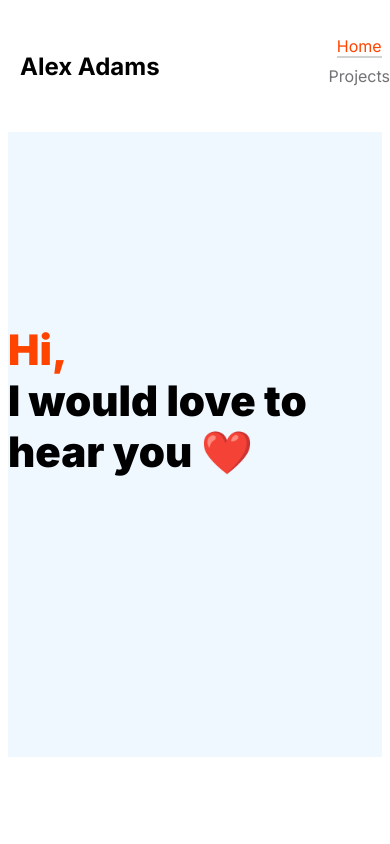
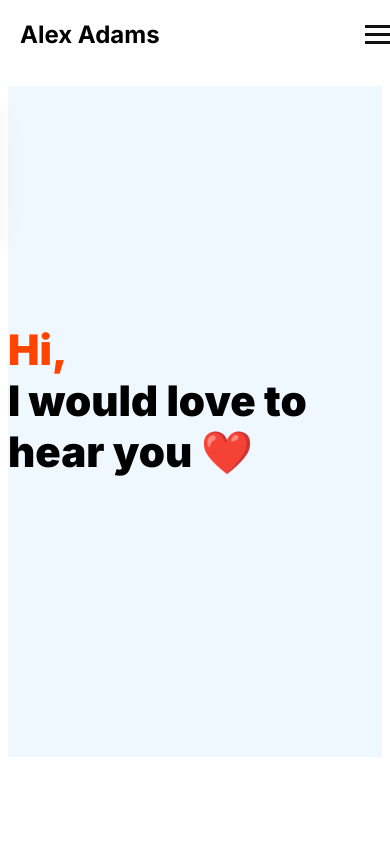
Before and after one commit to Elysian4/alex-portfolio, a plain HTML site: page contact.html in a window 390 px wide. Shown: the top 844 px of the page. Drawn offline with Linux system fonts and the light colour scheme.

Commit message:
made navbar responive

```diff
--- a/contact.html
+++ b/contact.html
@@ -41,6 +41,11 @@
                         <a class="nav-link" href="projects.html">Projects</a>
                       </li>
                     </ul>
+                    <div class="hamburger">
+                        <span class="bar"></span>
+                        <span class="bar"></span>
+                        <span class="bar"></span>
+                    </div>
                   </div>
                 </div>
               </nav>
@@ -119,6 +124,7 @@
                             <li class="footer-item"><a href="contact.html" class="footer-menu-link">Contact</a></li>
                         </ul>
 
+
                     </div>
 
                     <div class="links">
@@ -156,5 +162,6 @@
 
         <!-- JAVASCRIPT FILES -->
         <script src="js/custom.js"></script>
+        <script src="js/ham.js"></script>
     </body>
 </html>
--- a/css/styles.css
+++ b/css/styles.css
@@ -837,3 +837,64 @@ section {
   opacity: 90%;
   transform: scale(1.08);
 }
+
+/* ham style */
+.hamburger {
+  display: none;
+}
+
+.bar {
+  display: block;
+  width: 25px;
+  height: 3px;
+  margin: 5px auto;
+  -webkit-transition: all 0.3s ease-in-out;
+  transition: all 0.3s ease-in-out;
+  background-color: #101010;
+}
+
+
+
+/* media query for ham */
+
+@media only screen and (max-width: 768px) {
+  .navbar-nav{
+      position: fixed;
+      left: -100%;
+      top: 5rem;
+      flex-direction: column;
+      background-color: #fff;
+      width: 100%;
+      border-radius: 10px;
+      text-align: center;
+      transition: 0.3s;
+      box-shadow:
+          0 10px 27px rgba(0, 0, 0, 0.05);
+  }
+
+  .navbar-nav.active {
+      left: 0;
+  }
+
+  .nav-item {
+      margin: 2.5rem 0;
+  }
+
+  .hamburger {
+      display: block;
+      cursor: pointer;
+  }
+
+  .hamburger.active .bar:nth-child(2) {
+    opacity: 0;
+}
+
+.hamburger.active .bar:nth-child(1) {
+    transform: translateY(8px) rotate(45deg);
+}
+
+.hamburger.active .bar:nth-child(3) {
+    transform: translateY(-8px) rotate(-45deg);
+}
+
+}
--- /dev/null
+++ b/js/ham.js
@@ -0,0 +1,18 @@
+const hamburger = document.querySelector(".hamburger");
+const navMenu = document.querySelector(".navbar-nav");
+
+hamburger.addEventListener("click", mobileMenu);
+
+function mobileMenu() {
+    hamburger.classList.toggle("active");
+    navMenu.classList.toggle("active");
+}
+
+const navLink = document.querySelectorAll(".nav-link");
+
+navLink.forEach(n => n.addEventListener("click", closeMenu));
+
+function closeMenu() {
+    hamburger.classList.remove("active");
+    navMenu.classList.remove("active");
+}
```
Also changed, not shown: index.html (+6 -0 lines), projects.html (+6 -0 lines), images/mingcute_menu-fill.png (added).
